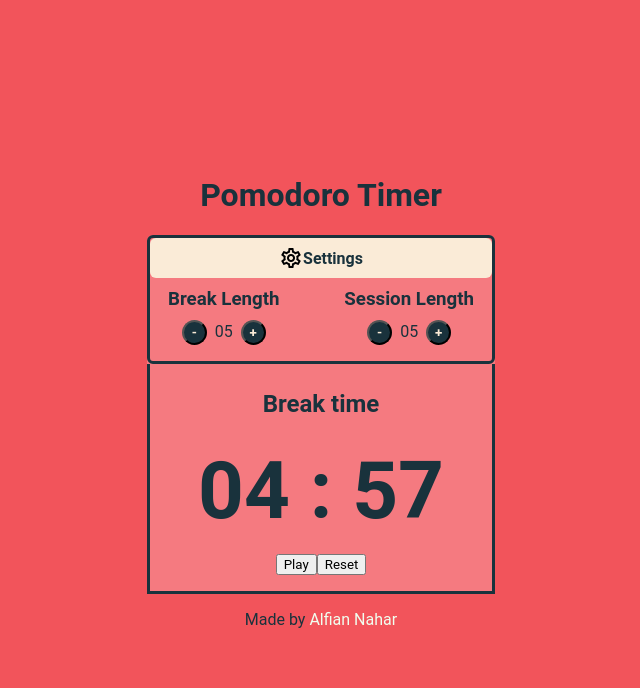
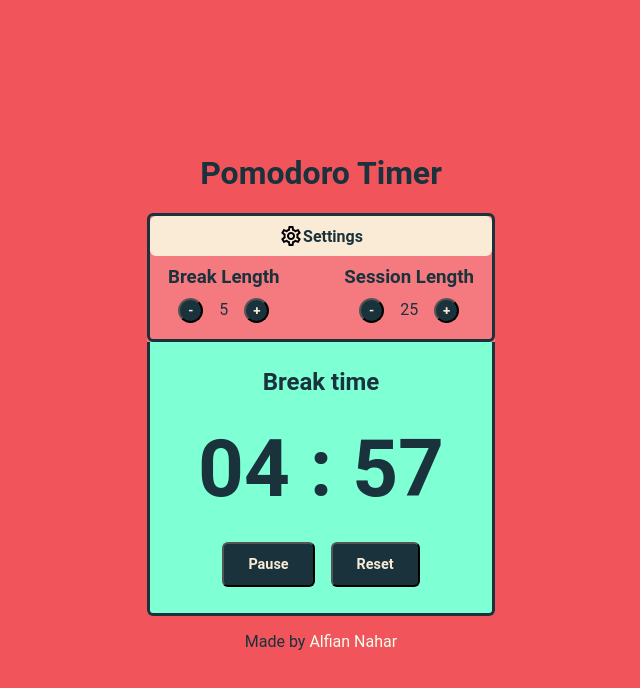
Before and after one commit to alfianahar/pomodoro-countdowntimer, a React (Vite) app: page / in a window 1280 px wide. Shown: the top 688 px of the page, without its empty margins (319-959 px from the left). Built offline with nearby package versions, Linux system fonts and the light colour scheme.

Commit message:
add functional button of pomosetting

```diff
--- a/src/App.css
+++ b/src/App.css
@@ -78,6 +78,19 @@ h2, h3 {
   padding: 1rem;
   border: solid;
   border-width: 0px 3px 3px 3px;
+  border-radius: 0  0 0.375rem 0.375rem;
+}
+
+.clock-break {
+  display: flex;
+  flex-direction: column;
+  align-items: center;
+  justify-content: center;
+  padding: 1rem;
+  border: solid;
+  border-width: 0px 3px 3px 3px;
+  border-radius: 0  0 0.375rem 0.375rem;
+  background-color: aquamarine;
 }
 
 .clock-layout {
@@ -99,10 +112,25 @@ h2, h3 {
   background-color: #19323C;
   color: antiquewhite;
   font-weight: 600;
-  margin: 0 .25rem;
+  margin: 0 1rem;
   border-radius: 50%;
   display: inline-block;
   cursor: pointer;
+}
+
+.start-stop {
+  display: flex;
+}
+
+.start-stop button {
+  background-color: #19323C;
+  color: antiquewhite;
+  font-weight: 600;
+  font-size: .9rem;
+  margin: 10px .5rem;
+  border-radius: 0.375rem;
+  cursor: pointer;
+  padding: .75rem 1.5rem ;
 }
 
 footer {
--- a/src/App.jsx
+++ b/src/App.jsx
@@ -2,20 +2,20 @@ import { useEffect, useState } from 'react'
 import settingicon from './assets/cog-outline.png'
 import './App.css'
 
-function TimerControl({type, label }) {
+function TimerControl({type, label, length, setLength }) {
   return (
       <div className="timer-control">
         <h3 id={`${type}-label`}>{label}</h3>
         <div className="plus-minus">
-          <button> - </button>
-          <span> 05 </span>
-          <button> + </button>
+          <button id={`${type}-decrement`} onClick={() => setLength(length - 1)}>-</button>
+          <span id={`${type}-length`}>{length}</span>
+          <button id={`${type}-increment`} onClick={() => setLength(length + 1)}>+</button>
         </div>
       </div>
   )
 }
 
-function PomoSetting () {
+function PomoSetting ({sessionTime, setSessionTime, breakTime, setBreakTime}) {
   return (
     <div className="pomosetting">
       <div className="setting-tittle">
@@ -23,8 +23,8 @@ function PomoSetting () {
         <span>Settings</span>
       </div>
       <div className="control">
-        <TimerControl type="break" label="Break Length" />
-        <TimerControl type="session" label="Session Length" />
+        <TimerControl type="break" label="Break Length" length={breakTime} setLength={setBreakTime}/>
+        <TimerControl type="session" label="Session Length" length={sessionTime} setLength={setSessionTime}/>
       </div>
     </div>
   )
@@ -58,12 +58,12 @@ function Clock ({minutes, setMinutes, seconds, setSeconds, now, setNow, sessionT
   }, [seconds])
 
   return (
-    <div className="clock">
-      <h2>{now ? 'Break time' : 'Focus Session'}</h2>
+    <div className={now ? 'clock-break' : 'clock'}>
+      <h2 id="timer-label">{now ? 'Break time' : 'Focus Session'}</h2>
       <div className="clock-layout">{mins} : {secs}</div>
-      <div>
-        <button>Play</button>
-        <button>Reset</button>
+      <div className="start-stop">
+        <button id="start_stop" >{now ? 'Pause' : 'Play'}</button>
+        <button id="reset">Reset</button>
       </div>
     </div>
   )
@@ -72,7 +72,7 @@ function Clock ({minutes, setMinutes, seconds, setSeconds, now, setNow, sessionT
 function Pomodoro({minutes, setMinutes, seconds, setSeconds, now, setNow, sessionTime, setSessionTime, breakTime, setBreakTime}) {
   return (
     <div className="pomodoro">
-      <PomoSetting />
+      <PomoSetting sessionTime={sessionTime} setSessionTime={setSessionTime} breakTime={breakTime} setBreakTime={setBreakTime}/>
       <Clock minutes={minutes} setMinutes={setMinutes} seconds={seconds} setSeconds={setSeconds} now={now} setNow={setNow} sessionTime={sessionTime} setSessionTime={setSessionTime} breakTime={breakTime} setBreakTime={setBreakTime}/>
     </div>
   )
```
